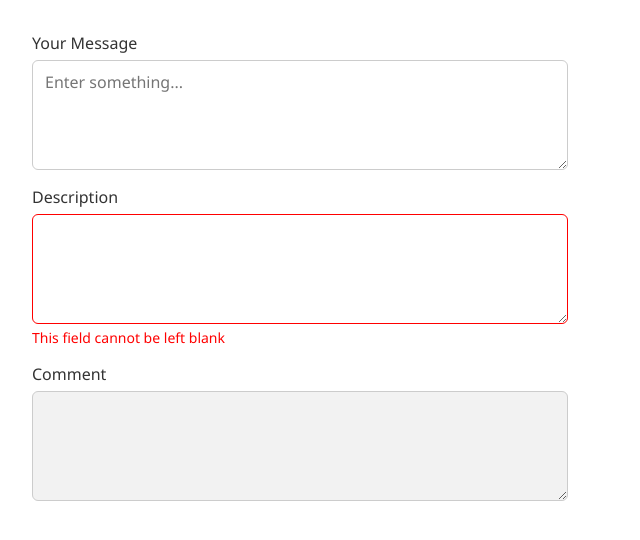
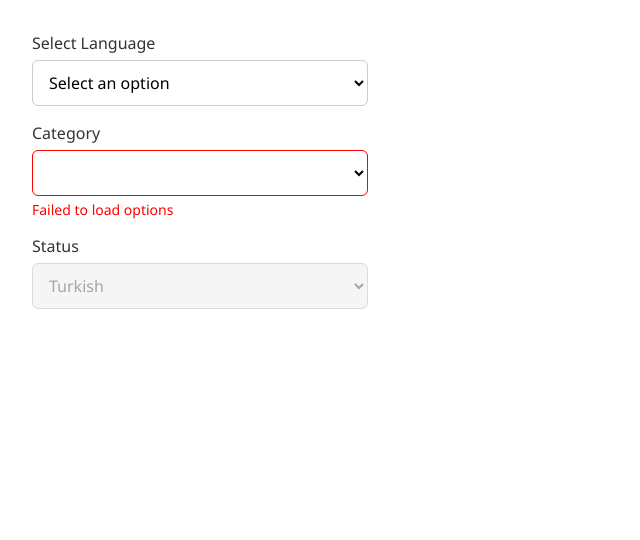
Before and after one commit to DorukhanBekdur/dorukhan-ui, a React (Vite) app: page / in a window 1280 px wide. Shown: the top 540 px of the page, without its empty margins (0-640 px from the left). Built offline with nearby package versions, Linux system fonts and the light colour scheme.

Commit message:
Add Select component and styles

```diff
--- a/src/App.jsx
+++ b/src/App.jsx
@@ -1,21 +1,27 @@
 import { useState } from "react";
-import Textarea from "./components/Textarea/Textarea";
+import Select from "./components/Select/Select";
 
 function App() {
-  const [message, setMessage] = useState("");
+  const [language, setLanguage] = useState("");
+
+  const languageOptions = [
+    { label: "Turkish", value: "tr" },
+    { label: "English", value: "en" },
+    { label: "German", value: "de" },
+  ];
 
   return (
-    <div style={{ padding: "2rem", maxWidth: "600px" }}>
-      <Textarea
-        label="Your Message"
-        placeholder="Enter something..."
-        value={message}
-        onChange={(e) => setMessage(e.target.value)}
+    <div style={{ padding: "2rem", maxWidth: "400px" }}>
+      <Select
+        label="Select Language"
+        options={languageOptions}
+        value={language}
+        onChange={(e) => setLanguage(e.target.value)}
       />
 
-      <Textarea label="Description" error="This field cannot be left blank" />
+      <Select label="Category" options={[]} error="Failed to load options" />
 
-      <Textarea label="Comment" disabled />
+      <Select label="Status" options={languageOptions} disabled />
     </div>
   );
 }
--- /dev/null
+++ b/src/components/Select/Select.css
@@ -0,0 +1,42 @@
+.select-wrapper {
+  display: flex;
+  flex-direction: column;
+  margin-bottom: 1rem;
+  font-family: inherit;
+}
+
+.select-label {
+  margin-bottom: 6px;
+  font-weight: 500;
+  color: #333;
+}
+
+.select-field {
+  padding: 10px 12px;
+  border-radius: 6px;
+  border: 1.5px solid #ccc;
+  font-size: 16px;
+  transition: border-color 0.2s ease;
+  font-family: inherit;
+  background-color: white;
+}
+
+.select-field:focus {
+  border-color: #73b1a6;
+  outline: none;
+}
+
+.select-error {
+  border-color: red;
+}
+
+.select-error-message {
+  margin-top: 4px;
+  color: red;
+  font-size: 14px;
+}
+
+.disabled .select-field {
+  background-color: #f2f2f2;
+  cursor: not-allowed;
+}
--- /dev/null
+++ b/src/components/Select/Select.jsx
@@ -0,0 +1,37 @@
+import "./Select.css";
+
+const Select = ({
+  label,
+  options = [],
+  value,
+  onChange,
+  placeholder = "Select an option",
+  disabled = false,
+  error,
+  ...props
+}) => {
+  return (
+    <div className={`select-wrapper ${disabled ? "disabled" : ""}`}>
+      {label && <label className="select-label">{label}</label>}
+      <select
+        className={`select-field ${error ? "select-error" : ""}`}
+        value={value}
+        onChange={onChange}
+        disabled={disabled}
+        {...props}
+      >
+        <option value="" disabled hidden>
+          {placeholder}
+        </option>
+        {options.map((opt) => (
+          <option key={opt.value} value={opt.value}>
+            {opt.label}
+          </option>
+        ))}
+      </select>
+      {error && <p className="select-error-message">{error}</p>}
+    </div>
+  );
+};
+
+export default Select;
```
